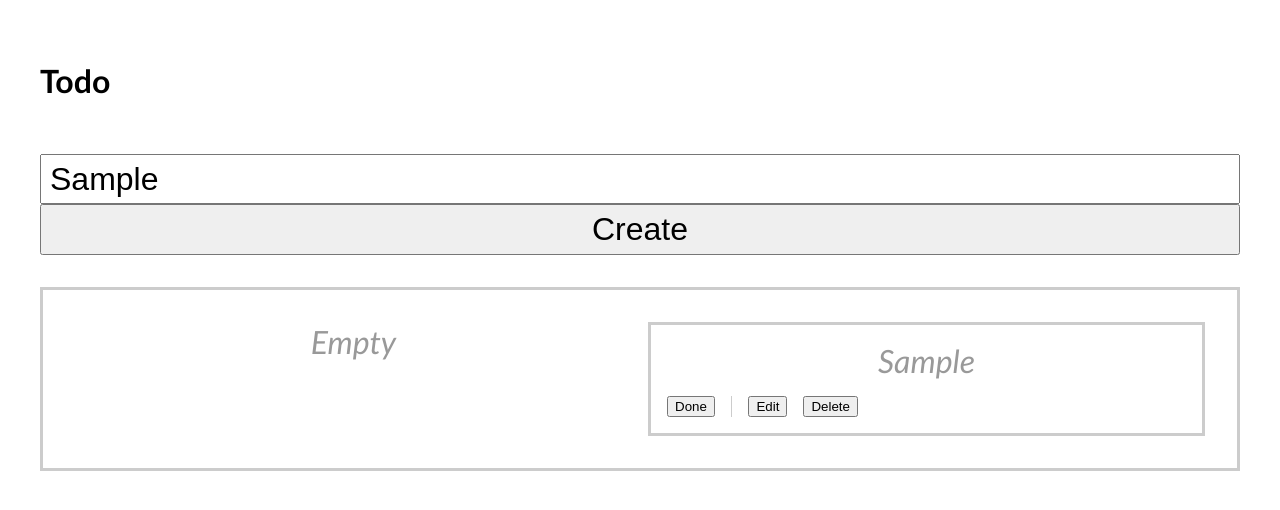
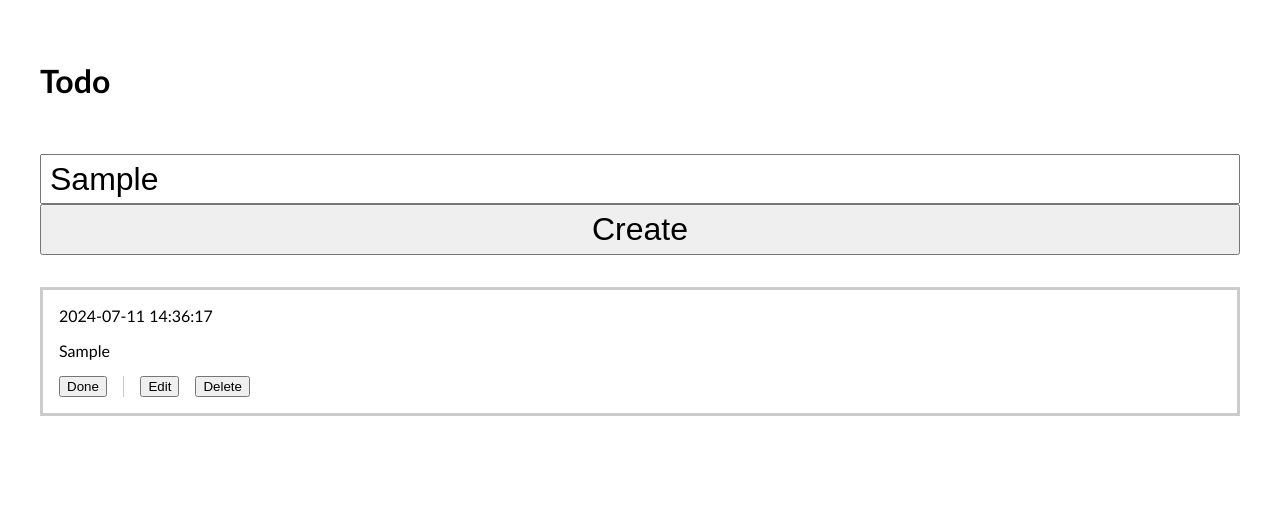
Before and after one commit to vitaliju/bit-todo, a website: page index.html in a window 1280 px wide. Both pictures are taken after typing "Sample" into the empty fields and a click on the button "Create". Drawn offline with Linux system fonts and the light colour scheme.

Commit message:
article file

```diff
--- a/css/main.css
+++ b/css/main.css
@@ -1,5 +1,5 @@
 body {
-    font-family: 'Gill Sans', 'Gill Sans MT', Calibri, 'Trebuchet MS', sans-serif;
+  font-family: "Gill Sans", "Gill Sans MT", Calibri, "Trebuchet MS", sans-serif;
   padding: 2rem;
 }
 main {
@@ -25,7 +25,7 @@ form > button {
   grid-template-columns: repeat(auto-fit, minmax(300px, 1fr));
   gap: 1rem;
 }
-.list.empty{
+.list.empty {
   text-align: center;
   font-style: italic;
   padding: 2rem;
@@ -33,7 +33,7 @@ form > button {
   color: #999;
   border: 0.2rem solid #ccc;
 }
-.list > .items {
+.list > .item {
   display: flex;
   flex-direction: column;
   gap: 1rem;
@@ -43,7 +43,7 @@ form > button {
 .list > .text {
   font-size: 1.5rem;
 }
-.list .actions{
+.list .actions {
   display: flex;
   gap: 1rem;
 }
@@ -55,3 +55,6 @@ form > button {
   height: 100%;
   background-color: #ccc;
 }
+.hidden {
+  display: none;
+}
--- a/js/main.js
+++ b/js/main.js
@@ -1,5 +1,5 @@
-// rikiavimas?..
-// localtorage
+// rikiavimas?.. 😏
+// localStorage
 
 const h1DOM = document.querySelector('h1');
 const formDOM = document.forms[0];
@@ -7,14 +7,48 @@ const textInputDOM = formDOM.querySelector('input');
 const submitButtonDOM = formDOM.querySelector('button');
 const listDOM = document.querySelector('.list');
 
+const todoData = [];
+
 submitButtonDOM.addEventListener('click', e => {
     e.preventDefault();
 
-    console.log(textInputDOM.value);
+    if (textInputDOM.value.length === 0) {
+        return;
+    }
 
-    const HTML = `
-        <article class="items">
-            <div class="text">${textInputDOM.value}</div>
+    todoData.push({
+        text: textInputDOM.value,
+        createdAt: Date.now(),
+    });
+    renderList();
+});
+
+function renderList() {
+    if (todoData.length === 0) {
+        renderEmptyList();
+    } else {
+        renderTaskList();
+    }
+}
+
+function renderEmptyList() {
+    listDOM.classList.add('empty');
+    listDOM.textContent = 'Empty';
+}
+
+function renderTaskList() {
+    let HTML = '';
+
+    for (const todo of todoData) {
+        HTML += `
+            <article class="item">
+                <div class="date">${formatTime(todo.createdAt)}</div>
+                <div class="text">${todo.text}</div>
+                <form class="hidden">
+                    <input type="text">
+                    <button type="submit">Update</button>
+                    <button type="button">Cancel</button>
+                </form>
                 <div class="actions">
                     <button>Done</button>
                     <div class="divider"></div>
@@ -22,6 +56,52 @@ submitButtonDOM.addEventListener('click', e => {
                     <button>Delete</button>
                 </div>
             </article>`;
+    }
 
-    listDOM.innerHTML += HTML;
+    listDOM.innerHTML = HTML;
+    listDOM.classList.remove('empty');
+
+    const articlesDOM = listDOM.querySelectorAll('article');
+
+    for (let i = 0; i < articlesDOM.length; i++) {
+        const articleDOM = articlesDOM[i];
+        const articleEditFormDOM = articleDOM.querySelector('form');
+        const updateInputDOM = articleEditFormDOM.querySelector('input');
+        const buttonsDOM = articleDOM.querySelectorAll('button');
+
+        const updateDOM = buttonsDOM[0];
+        updateDOM.addEventListener('click', event => {
+            event.preventDefault();
+            todoData[i] = updateInputDOM.value;
+            renderTaskList();
         });
+
+        const cancelDOM = buttonsDOM[1];
+        cancelDOM.addEventListener('click', () => {
+            articleEditFormDOM.classList.add('hidden');
+        });
+
+        const editDOM = buttonsDOM[3];
+        editDOM.addEventListener('click', () => {
+            articleEditFormDOM.classList.remove('hidden');
+        });
+
+        const deleteDOM = buttonsDOM[4];
+        deleteDOM.addEventListener('click', () => {
+            todoData.splice(i, 1);
+            renderList();
+        });
+    }
+}
+
+function formatTime(timeInMs) {
+    // mdn: js Date -> getYear, getMonth, getDay, getHour...
+    return '2024-07-11 14:36:17';
+}
+
+// CRUD operations:
+// -----------------------------------
+// create   array.push({initial data})
+// read     array.map()
+// update   array[i] = {updated data}
+// delete   array.splice(i, 1)s
```
Also changed, not shown: index.html (+1 -1 lines). Lines whose indentation alone changed are shown as unchanged.
